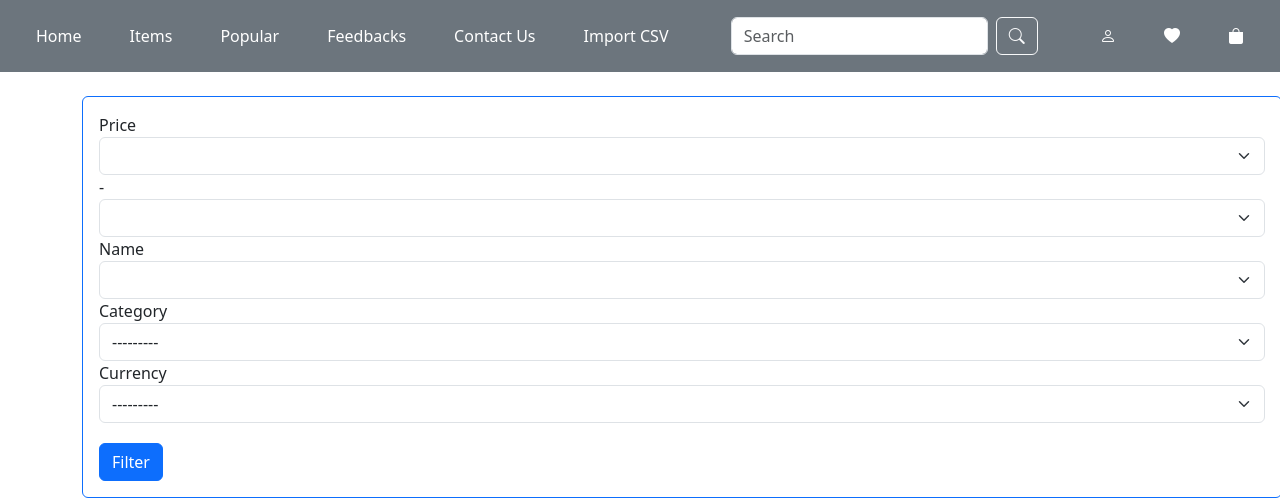
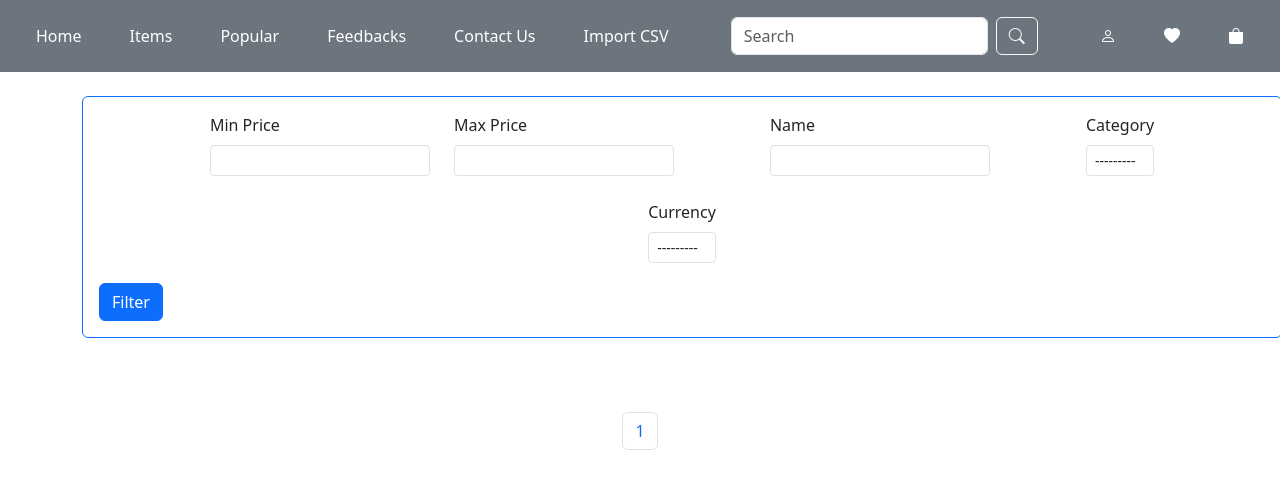
Before and after one commit to SyvoLoTSkyi1/django_shop, a Django app: page /items/popular/ in a window 1280 px wide. Shown: the top 503 px of the page. Run offline with Django 3.2, Linux system fonts and the light colour scheme; data that the repository does not hold is empty; parts of the project's set-up code (start-up, migrations or seed data) failed here and were passed over; some libraries are stand-ins or nearby versions.

Commit message:
working with item_list.html
- change filter_form.html

- create pagination.html

- changes in items card

```diff
--- a/items/views.py
+++ b/items/views.py
@@ -16,7 +16,7 @@ from wishlist.models import WishlistItem
 
 class ItemsView(FilterView):
     model = Item
-    paginate_by = 2
+    paginate_by = 6
     filterset_class = ItemFilter
     template_name_suffix = '_list'
 
--- a/templates/items/item_list.html
+++ b/templates/items/item_list.html
@@ -3,18 +3,18 @@
 {% block content %}
     <section class="items">
       <div class="container">
-            <div class="row">
-                <div class="col-12">
-                    <br>
-                    <div class="card border-primary" style="width: 75rem">
+            <div class="row ">
+                <div class="col-12 text-center p-5" >
+                    <div class="card border-dark mt-3 " style="width: 76rem; margin: 0 auto;">
                         <div class="card-body">
-                            <form>
+                            <form class="form-inline">
                                 {% if query %}
                                     <input type="hidden" name="query" value="{{ query }}">
                                 {% endif %}
                                 {% include 'parts_html/forms/filter_form.html' with form=filter.form %}
-                                <button class="btn btn-primary" style="margin-top: 20px" type="submit">Filter</button>
+                                <button class="btn btn-secondary mt-3 w-100" type="submit">Filter</button>
                             </form>
+
                         </div>
                     </div>
                     <br>
@@ -22,36 +22,19 @@
                 {% for item in object_list %}
                     <div class="col {% if item.items.exists %}col-lg-7{% else %}col-lg-4{% endif %}">
                         <div class="mb-3">
-                            <div class="card border-primary" style="max-height: 600px;">
-
+                            <div class="card border-white" style="max-height: 600px;">
                                 <figure class="text-center">
-                                    <img style="max-height: 250px;" src="{{ item.image.url }}"
+                                    <img style="max-height: 420px;" src="{{ item.image.url }}"
                                          class="item-image p-3"
                                          alt="{{ item.name }}">
                                 </figure>
                                 <div class="card-body">
-                                    <h6 class="card-title">{{ item.name }}</h6>
-                                    <h6 class="card-subtitle mb-2 text-muted">{{ item.category.name }}</h6>
-                                    <p class="card-text small">
-                                        {{ item.description|truncatechars:16 }}<br>
-                                        <br>
-                                        {% if item.items.exists %}
-                                            <p>Including:</p>
-                                            {% for sub in item.items.iterator %}
-                                                    <p>{{ sub.name }}</p>
-                                            {% endfor %}
-                                        {% endif %}
-                                    </p>
-                                    <p class="h5">
-                                        {{ item.actual_price }} UAH
-                                    </p>
-                                   <p class="btn-group" role="group">
-                                            <a href="{% url 'item_detail' item.id  %}">Details...</a>
+                                    <p class="d-flex justify-content-between align-items-center" >
+                                        <span class="h6 card-subtitle text-muted">{{ item.category.name }}</span>
                                         <a {% if user.is_authenticated %} href="javascript:void(0);" {% else %} href="{% url 'login' %}" {% endif %}
                                                 data-item="{{ item.id }}"
-                                               class="updateWishlist pe-3"
+                                                class="updateWishlist text-secondary"
                                                 aria-current="page">
-
                                             <svg xmlns="http://www.w3.org/2000/svg"
                                                  width="16"
                                                  height="16"
@@ -69,51 +52,29 @@
                                                 <path d="m8 2.748-.717-.737C5.6.281 2.514.878 1.4 3.053c-.523 1.023-.641 2.5.314 4.385.92 1.815 2.834 3.989 6.286 6.357 3.452-2.368 5.365-4.542 6.286-6.357.955-1.886.838-3.362.314-4.385C13.486.878 10.4.28 8.717 2.01L8 2.748zM8 15C-7.333 4.868 3.279-3.04 7.824 1.143c.06.055.119.112.176.171a3.12 3.12 0 0 1 .176-.17C12.72-3.042 23.333 4.867 8 15z"/>
                                             </svg>
                                         </a>
-                                        <form method="post" action="{% url 'update_cart' 'add' %}">
-                                            {% csrf_token %}
-                                            <input type="hidden" value="{{ item.id }}" name="item">
-                                            <input type="submit" class="btn btn-primary" value="Add to cart">
-                                        </form>
+                                    </p>
+                                    <h5 class="card-title"><a href="{% url 'item_detail' item.id  %}" class="text-dark text-decoration-none">{{ item.name }}</a></h5>
+                                    <p class="card-text small">
+{#                                        {{ item.description|truncatechars:16 }}<br>#}
+                                        {% if item.items.exists %}
+                                            <p>Including:</p>
+                                            {% for sub in item.items.iterator %}
+                                                    <p>{{ sub.name }}</p>
+                                            {% endfor %}
+                                        {% endif %}
+                                    </p>
+                                    <p class="h5">
+                                        {{ item.actual_price }} UAH
                                     </p>
                                 </div>
-
                             </div>
                         </div>
                     </div>
                 {% endfor %}
-                <div class="col-12" style="padding: 50px">
+                <div class="col-12" style="padding: 70px">
                     <div class="d-flex justify-content-center">
                         <nav aria-label="Page navigation">
-                            <ul class="pagination">
-                                {% if page_obj.has_previous %}
-                                    <li class="page-item">
-                                        <a class="page-link" href="?{% if query_params %}{{ query_params }}&{% endif %}page=1">&laquo;
-                                            first</a>
-                                    </li>
-                                    <li class="page-item">
-                                        <a class="page-link"
-                                           href="?{% if query_params %}{{ query_params }}&{% endif %}page={{ page_obj.previous_page_number }}">&#10094;</a>
-                                    </li>
-                                {% endif %}
-                                {% for i in "x"|rjust:page_obj.paginator.num_pages   %}
-                                    <li class="page-item">
-                                        <a class="page-link" href="?{% if query_params %}{{ query_params }}&{% endif %}page={{ forloop.counter }}">
-                                            {{ forloop.counter }}
-                                        </a>
-                                    </li>
-                                {% endfor %}
-                                {% if page_obj.has_next %}
-                                    <li class="page-item">
-                                        <a class="page-link"
-                                           href="?{% if query_params %}{{ query_params }}&{% endif %}page={{ page_obj.next_page_number }}">&#10095;</a>
-                                    </li>
-                                    <li class="page-item">
-                                        <a class="page-link"
-                                           href="?{% if query_params %}{{ query_params }}&{% endif %}page={{ page_obj.paginator.num_pages }}">last
-                                            &raquo;</a>
-                                    </li>
-                                {% endif %}
-                            </ul>
+                            {% include 'parts_html/pagination.html' %}
                         </nav>
                     </div>
                 </div>
--- a/templates/parts_html/forms/filter_form.html
+++ b/templates/parts_html/forms/filter_form.html
@@ -1,8 +1,26 @@
 {% load widget_tweaks %}
-
-{% for field in form %}
-
-    <label>{{ field.label }}</label>
-    {{ field|add_class:'form-select' }}
-
-{% endfor %}
+<div class="row g-4 justify-content-center">
+    {% for field in form %}
+        {% if field.name == 'actual_price' %}
+            <div class="col-auto ps-5">
+                <label class="form-label">Min Price</label>
+                <input type="number"
+                       name="actual_price_min"
+                       class="form-control form-control-sm"
+                       value="{{ request.GET.actual_price_min }}">
+            </div>
+            <div class="col-auto pe-5">
+                <label class="form-label">Max Price</label>
+                <input type="number"
+                       name="actual_price_max"
+                       class="form-control form-control-sm"
+                       value="{{ request.GET.actual_price_max }}">
+            </div>
+        {% else %}
+            <div class="col-auto px-5">
+                <label class="form-label">{{ field.label }}</label>
+                {{ field|add_class:'form-control form-control-sm' }}
+            </div>
+        {% endif %}
+    {% endfor %}
+</div>
```
Also changed, not shown: templates/parts_html/pagination.html (added, +45 -0 lines). Lines whose indentation alone changed are shown as unchanged.
